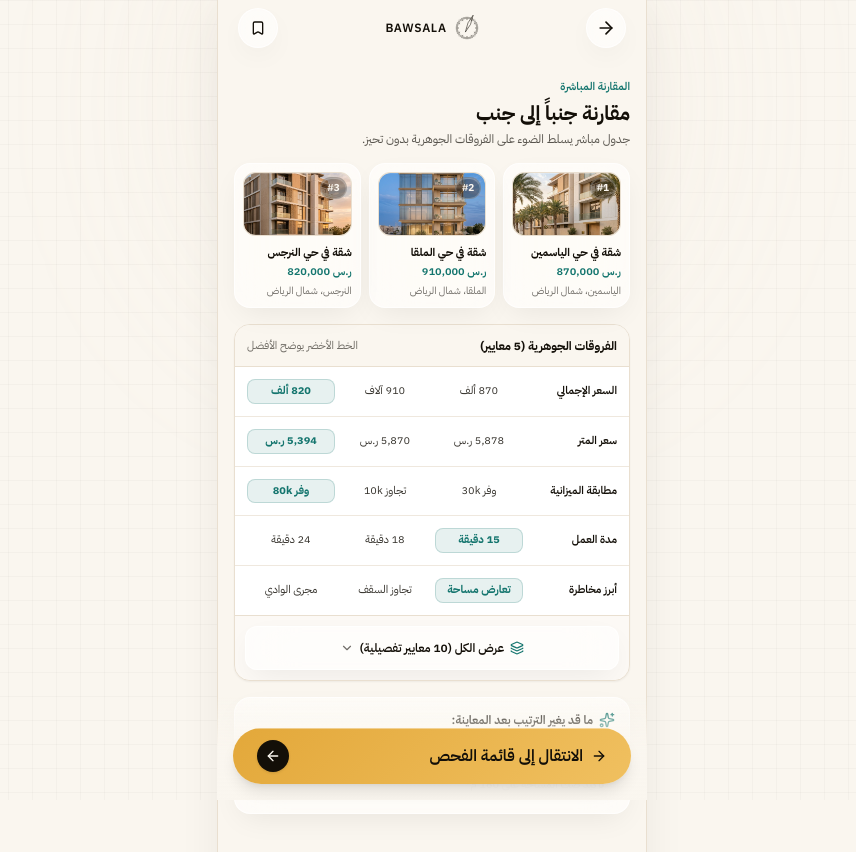
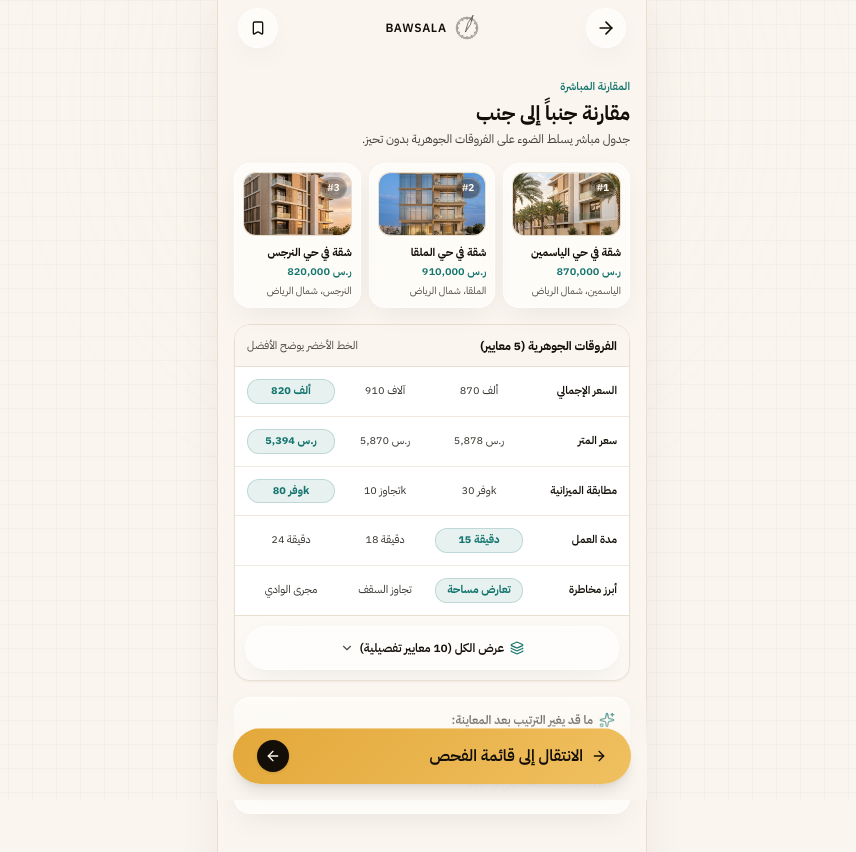
Before and after one commit to bawsala-project/bawsala-agar-app, a Next.js app: page /case/demo/compare in a window 1280 px wide. Shown: the top 852 px of the page, without its empty margins (208-1064 px from the left). Built offline with nearby package versions, Linux system fonts and the light colour scheme.

Commit message:
fix(compare): wrap table units in bdi, normalize radii, and enforce 7:1 text contrast

```diff
--- a/app/case/demo/compare/page.tsx
+++ b/app/case/demo/compare/page.tsx
@@ -174,7 +174,7 @@ export default function ComparePage() {
             <h1 className="text-xl font-bold text-[#130F08]">
               {COPY.compare.title}
             </h1>
-            <p className="text-xs text-[#130F08]/70">
+            <p className="text-xs text-[#130F08]/80">
               {COPY.compare.subtitle}
             </p>
           </div>
@@ -207,7 +207,7 @@ export default function ComparePage() {
                   <div className="text-[11px] font-semibold text-[#14756E]">
                     <BdiNumber value={formatNumber(prop.price)} unit="ر.س" />
                   </div>
-                  <span className="text-[10px] text-[#130F08]/60 block truncate">
+                  <span className="text-[10px] text-[#130F08]/75 block truncate">
                     {prop.district}
                   </span>
                 </div>
@@ -221,7 +221,7 @@ export default function ComparePage() {
               <span className="text-xs font-bold text-[#130F08]">
                 الفروقات الجوهرية (5 معايير)
               </span>
-              <span className="text-[11px] text-[#130F08]/60">
+              <span className="text-[11px] text-[#130F08]/75">
                 الخط الأخضر يوضح الأفضل
               </span>
             </div>
@@ -242,14 +242,14 @@ export default function ComparePage() {
                     return (
                       <div
                         key={prop.id}
-                        className={`text-center py-1 px-1 rounded-lg text-[11px] truncate ${
+                        className={`text-center py-1 px-1 rounded-xl text-[11px] truncate ${
                           isStrongest
                             ? "bg-[#14756E]/10 text-[#14756E] font-bold border border-[#14756E]/20"
                             : "text-[#130F08]/85"
                         }`}
                         title={val}
                       >
-                        {val}
+                        <bdi dir="ltr">{val}</bdi>
                       </div>
                     );
                   })}
@@ -262,11 +262,11 @@ export default function ComparePage() {
               <button
                 type="button"
                 onClick={() => setIsSheetOpen(true)}
-                className="w-full h-11 px-4 rounded-xl glass-light border border-[#130F08]/15 text-xs font-semibold text-[#130F08] hover:bg-[#E9DFD0]/60 transition-colors flex items-center justify-center gap-1.5 cursor-pointer shadow-2xs"
+                className="w-full h-11 px-4 rounded-full glass-light border border-[#130F08]/15 text-xs font-semibold text-[#130F08] hover:bg-[#E9DFD0]/60 transition-colors flex items-center justify-center gap-1.5 cursor-pointer shadow-2xs"
               >
                 <Layers className="w-3.5 h-3.5 text-[#14756E]" />
                 <span>عرض الكل (10 معايير تفصيلية)</span>
-                <ChevronDown className="w-3.5 h-3.5 text-[#130F08]/60" />
+                <ChevronDown className="w-3.5 h-3.5 text-[#130F08]/75" />
               </button>
             </div>
           </div>
@@ -286,7 +286,7 @@ export default function ComparePage() {
                 تفاوض لتخفيض سعر شقة الملقا
               </span>
               <span className="text-[11px] px-2.5 py-1 rounded-full bg-white border border-[#E9DFD0] text-[#130F08] font-medium shadow-2xs">
-                تأكيد صك المساحة على 160 م²
+                تأكيد صك المساحة على <bdi dir="ltr">160 م²</bdi>
               </span>
             </div>
           </div>
@@ -335,7 +335,7 @@ export default function ComparePage() {
                   <span className="font-semibold text-[#130F08] block text-[11px]">
                     {item.label}
                   </span>
-                  <span className="text-[10px] text-[#130F08]/50 block">
+                  <span className="text-[10px] text-[#130F08]/75 block">
                     {item.category}
                   </span>
                 </div>
@@ -346,14 +346,14 @@ export default function ComparePage() {
                   return (
                     <div
                       key={prop.id}
-                      className={`text-center py-1 px-1 rounded-lg text-[11px] truncate ${
+                      className={`text-center py-1 px-1 rounded-xl text-[11px] truncate ${
                         isStrongest
                           ? "bg-[#14756E]/10 text-[#14756E] font-bold border border-[#14756E]/20"
                           : "text-[#130F08]/85"
                       }`}
                       title={val}
                     >
-                      {val}
+                      <bdi dir="ltr">{val}</bdi>
                     </div>
                   );
                 })}
```
